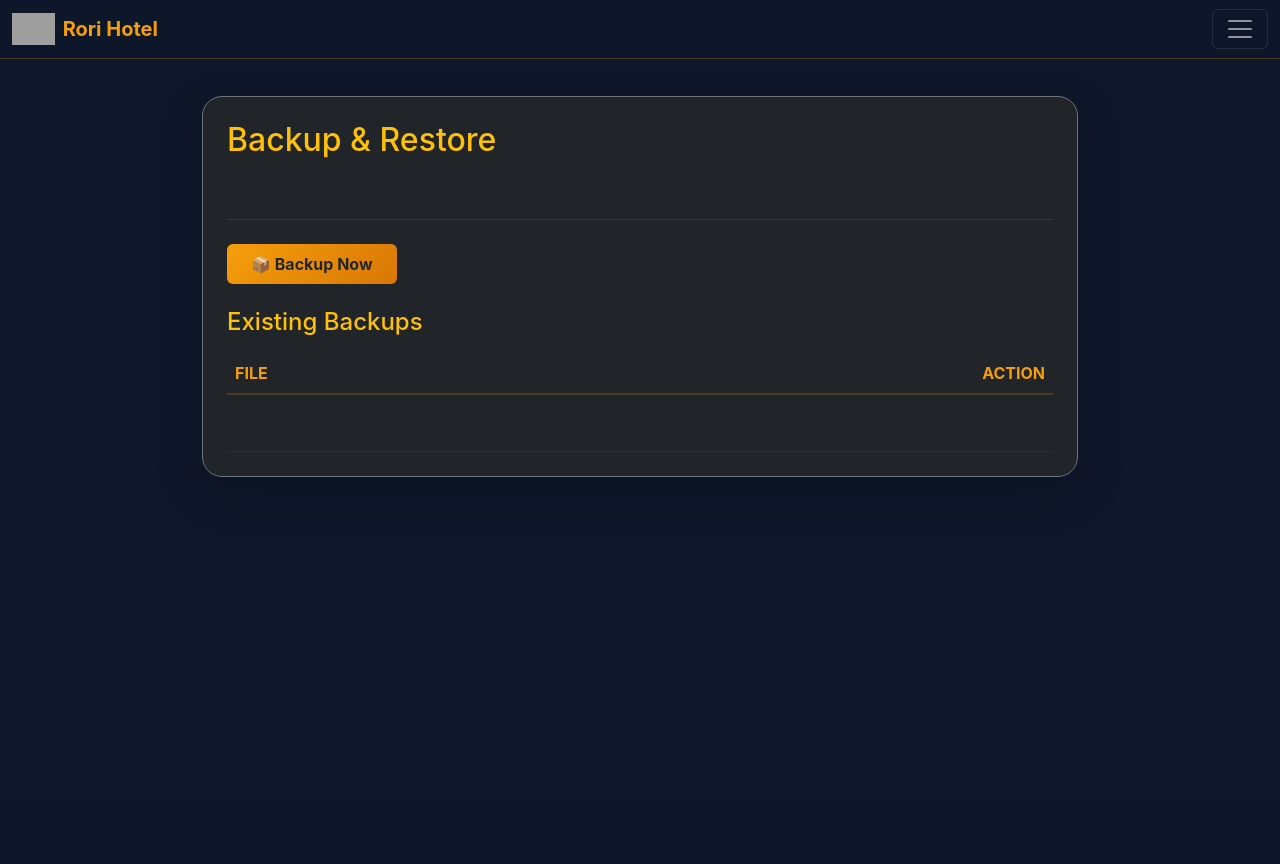
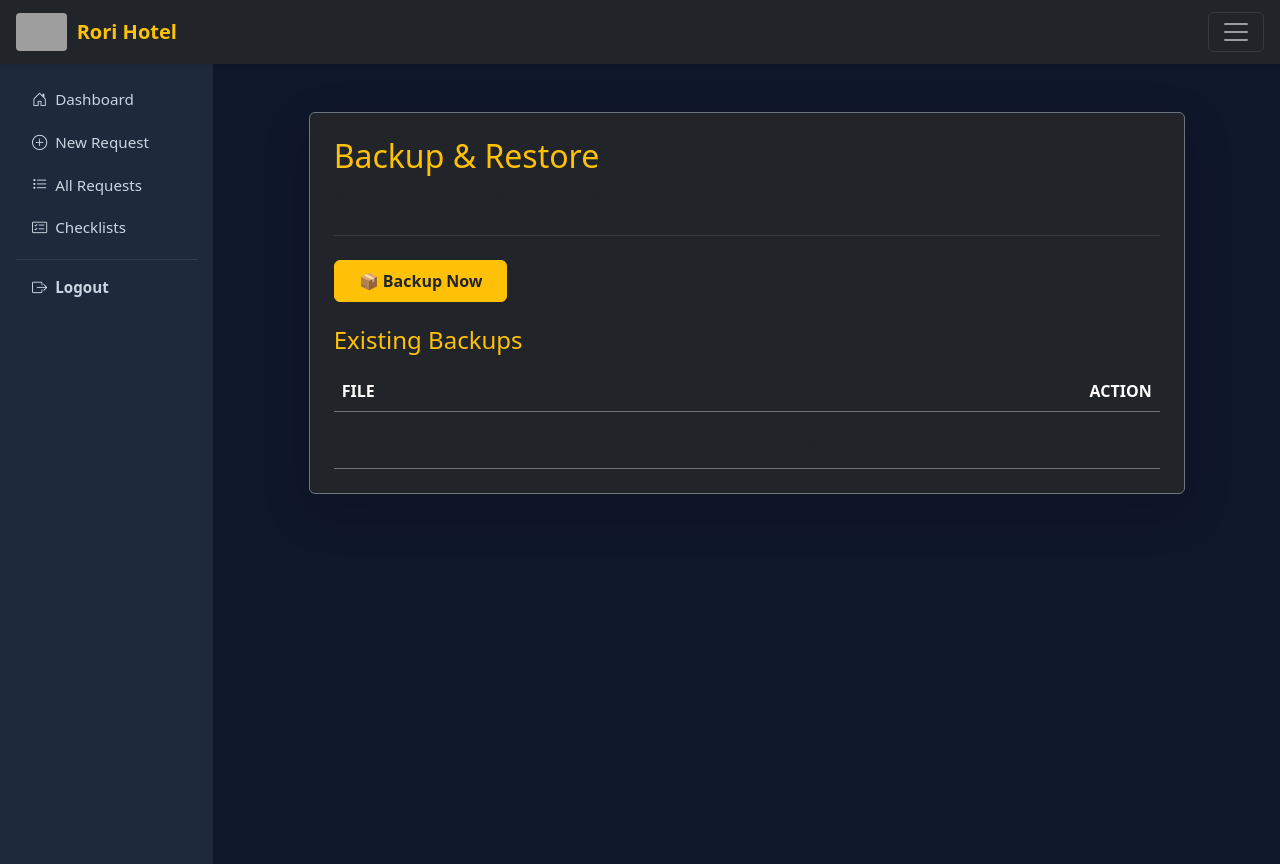
Before and after one commit to Edomen97/hotel-maintenance-system, a Flask app: page /admin/backup in a window 1280 px wide. Before the commit the page ends 477 px from the top, so only its background shows below. Run offline with Flask 3, Linux system fonts and the light colour scheme; a user stored in the database is signed in; grey boxes are pictures that could not be loaded.

Commit message:
Update base.html

```diff
--- a/templates/base.html
+++ b/templates/base.html
@@ -1,86 +1,61 @@
 <!DOCTYPE html>
-<html lang="en">
+<html lang="am">
 <head>
     <meta charset="UTF-8">
     <meta name="viewport" content="width=device-width, initial-scale=1.0">
-    <title>Rori Hotel Maintenance Management System</title>
+    <title>{% block title %}Rori Hotel Maintenance{% endblock %}</title>
     <link href="https://cdn.jsdelivr.net/npm/bootstrap@5.3.0/dist/css/bootstrap.min.css" rel="stylesheet">
-    <link rel="stylesheet" href="https://cdnjs.cloudflare.com/ajax/libs/font-awesome/6.4.0/css/all.min.css">
+    <link rel="stylesheet" href="https://cdn.jsdelivr.net/npm/bootstrap-icons@1.11.0/font/bootstrap-icons.css">
     <style>
-        body { background: #0f172a; color: #e2e8f0; font-family: 'Inter', sans-serif; }
-        .navbar { background: rgba(15,23,42,0.95) !important; backdrop-filter: blur(16px); border-bottom: 1px solid rgba(245,158,11,0.25); }
-        .navbar-brand { color: #f59e0b !important; font-weight: 700; }
-        .nav-link { color: #cbd5e1 !important; padding: 0.6rem 1rem; border-radius: 8px; margin-bottom: 2px; }
-        .nav-link:hover { color: #f59e0b !important; background: rgba(245,158,11,0.1); }
-        .card { background: rgba(30,41,59,0.6); backdrop-filter: blur(8px); border: 1px solid rgba(245,158,11,0.15); border-radius: 20px; padding: 1.25rem; }
-        .btn-warning { background: linear-gradient(135deg, #f59e0b, #d97706); color: #0f172a; font-weight: 600; border: none; }
-        .btn-warning:hover { background: linear-gradient(135deg, #fbbf24, #f59e0b); color: #0f172a; }
-        .alert { border-radius: 16px; background: rgba(30,41,59,0.7); backdrop-filter: blur(8px); border-left: 4px solid #f59e0b; }
-        .table-dark { background-color: transparent; }
-        .table-dark th { color: #f59e0b; border-bottom: 2px solid rgba(245,158,11,0.2); }
-        .table-dark td { border-color: rgba(245,158,11,0.08); }
-        .form-control, .form-select { background: rgba(15,23,42,0.6); border: 1px solid rgba(245,158,11,0.2); border-radius: 12px; color: #e2e8f0; }
-        .form-control:focus, .form-select:focus { border-color: #f59e0b; box-shadow: 0 0 0 4px rgba(245,158,11,0.15); background: rgba(15,23,42,0.8); color: #f8fafc; }
+        body { background-color: #0f172a; color: #f8fafc; }
+        .sidebar { background-color: #1e293b; min-height: 100vh; }
+        .nav-link { color: #cbd5e1 !important; margin-bottom: 4px; border-radius: 8px; font-size: 0.95rem; }
+        .nav-link:hover, .nav-link.active { background-color: #334155; color: #f59e0b !important; }
+        .brand-logo { max-height: 38px; width: auto; margin-right: 10px; border-radius: 4px; }
     </style>
 </head>
 <body>
-    <nav class="navbar navbar-dark fixed-top">
-        <div class="container-fluid">
-            <a class="navbar-brand d-flex align-items-center gap-2" href="{{ url_for('dashboard') if current_user.is_authenticated else url_for('login') }}">
-                <img src="{{ url_for('static', filename='logo.png') }}" alt="Logo" style="height: 32px;" onerror="this.style.display='none'">
-                <span>Rori Hotel</span>
+
+<!-- Top Navigation Bar -->
+<nav class="navbar navbar-dark bg-dark sticky-top shadow-sm px-3">
+    <div class="container-fluid p-0">
+        <a class="navbar-brand d-flex align-items-center" href="/dashboard">
+            <!-- ሎጎው ከ static/logo.png ይነበባል፤ ካልተገኘ በጽሁፉ ይተካል -->
+            <img src="/static/logo.png" alt="Logo" class="brand-logo" onerror="this.style.display='none'">
+            <span class="fw-bold text-warning fs-5">Rori Hotel</span>
         </a>
-            <button class="navbar-toggler" type="button" data-bs-toggle="collapse" data-bs-target="#navMenu">
+        <button class="navbar-toggler" type="button" data-bs-toggle="collapse" data-bs-target="#sidebarMenu">
             <span class="navbar-toggler-icon"></span>
         </button>
-
-            <div class="collapse navbar-collapse p-3" id="navMenu">
-                <ul class="navbar-nav ms-auto">
-                    {% if current_user.is_authenticated %}
-                        <li class="nav-item"><a class="nav-link" href="{{ url_for('dashboard') }}"><i class="fas fa-home me-2 text-warning"></i> Dashboard</a></li>
-                        <li class="nav-item"><a class="nav-link" href="/requests/new"><i class="fas fa-plus-circle me-2 text-warning"></i> New Request</a></li>
-                        <li class="nav-item"><a class="nav-link" href="/requests"><i class="fas fa-list-alt me-2 text-warning"></i> All Requests</a></li>
-                        <li class="nav-item"><a class="nav-link" href="/work-orders"><i class="fas fa-clipboard-list me-2 text-warning"></i> Work Orders</a></li>
-                        <li class="nav-item"><a class="nav-link" href="/rooms"><i class="fas fa-door-open me-2 text-warning"></i> Rooms</a></li>
-                        <li class="nav-item"><a class="nav-link" href="/areas"><i class="fas fa-map-marker-alt me-2 text-warning"></i> Areas</a></li>
-                        <li class="nav-item"><a class="nav-link" href="/inventory"><i class="fas fa-boxes me-2 text-warning"></i> Inventory</a></li>
-                        <li class="nav-item"><a class="nav-link" href="/preventive"><i class="fas fa-calendar-alt me-2 text-warning"></i> Preventive</a></li>
-                        <li class="nav-item"><a class="nav-link" href="/checklists"><i class="fas fa-tasks me-2 text-warning"></i> Checklists</a></li>
-                        <li class="nav-item"><a class="nav-link" href="/suppliers"><i class="fas fa-truck me-2 text-warning"></i> Suppliers</a></li>
-                        <li class="nav-item"><a class="nav-link" href="/contractors"><i class="fas fa-hard-hat me-2 text-warning"></i> Contractors</a></li>
-                        <li class="nav-item"><a class="nav-link" href="/employees"><i class="fas fa-users me-2 text-warning"></i> Employees</a></li>
-                        <li class="nav-item"><a class="nav-link" href="/reports"><i class="fas fa-chart-bar me-2 text-warning"></i> Reports</a></li>
-                        <li class="nav-item"><a class="nav-link" href="/notifications"><i class="fas fa-bell me-2 text-warning"></i> Notifications</a></li>
-                        <li class="nav-item"><a class="nav-link" href="{{ url_for('profile') }}"><i class="fas fa-user-circle me-2 text-warning"></i> Profile</a></li>
-
-                        {% if current_user.role == 'ADMIN' %}
-                            <li class="nav-item"><a class="nav-link" href="{{ url_for('backups') }}"><i class="fas fa-database me-2 text-warning"></i> Backup & Restore</a></li>
-                        {% endif %}
-
-                        <li class="nav-item"><a class="nav-link" href="{{ url_for('privacy') }}"><i class="fas fa-shield-alt me-2 text-warning"></i> Privacy Policy</a></li>
-                        <li class="nav-item"><a class="nav-link text-danger" href="{{ url_for('logout') }}"><i class="fas fa-sign-out-alt me-2"></i> Logout</a></li>
-                    {% else %}
-                        <li class="nav-item"><a class="nav-link" href="{{ url_for('privacy') }}"><i class="fas fa-shield-alt me-2 text-warning"></i> Privacy Policy</a></li>
-                        <li class="nav-item"><a class="nav-link" href="{{ url_for('login') }}"><i class="fas fa-sign-in-alt me-2 text-warning"></i> Login</a></li>
-                    {% endif %}
-                </ul>
-            </div>
     </div>
 </nav>
 
-    <div class="container mt-5 pt-4">
-        {% with messages = get_flashed_messages(with_categories=true) %}
-            {% if messages %}
-                {% for category, message in messages %}
-                    <div class="alert alert-{{ category if category != 'error' else 'danger' }} alert-dismissible fade show" role="alert">
-                        {{ message }}
-                        <button type="button" class="btn-close btn-close-white" data-bs-dismiss="alert"></button>
+<div class="container-fluid">
+    <div class="row">
+        <!-- Side Navigation Menu -->
+        <div class="collapse d-md-block col-md-3 col-lg-2 sidebar p-3" id="sidebarMenu">
+            <ul class="nav flex-column">
+                <li class="nav-item"><a class="nav-link" href="/dashboard"><i class="bi bi-house-door me-2"></i>Dashboard</a></li>
+                <li class="nav-item"><a class="nav-link" href="/requests/new"><i class="bi bi-plus-circle me-2"></i>New Request</a></li>
+                <li class="nav-item"><a class="nav-link" href="/requests"><i class="bi bi-list-task me-2"></i>All Requests</a></li>
+                <li class="nav-item"><a class="nav-link" href="/checklists"><i class="bi bi-card-checklist me-2"></i>Checklists</a></li>
+
+                <hr class="text-secondary my-2">
+
+                <!-- Logout Button -->
+                <li class="nav-item">
+                    <a class="nav-link text-danger fw-bold" href="/logout">
+                        <i class="bi bi-box-arrow-right me-2"></i>Logout
+                    </a>
+                </li>
+            </ul>
         </div>
-                {% endfor %}
-            {% endif %}
-        {% endwith %}
 
+        <!-- Main Content Area -->
+        <main class="col-md-9 ms-sm-auto col-lg-10 px-md-4 py-4">
             {% block content %}{% endblock %}
+        </main>
+    </div>
 </div>
 
 <script src="https://cdn.jsdelivr.net/npm/bootstrap@5.3.0/dist/js/bootstrap.bundle.min.js"></script>
```
Lines whose indentation alone changed are shown as unchanged.
